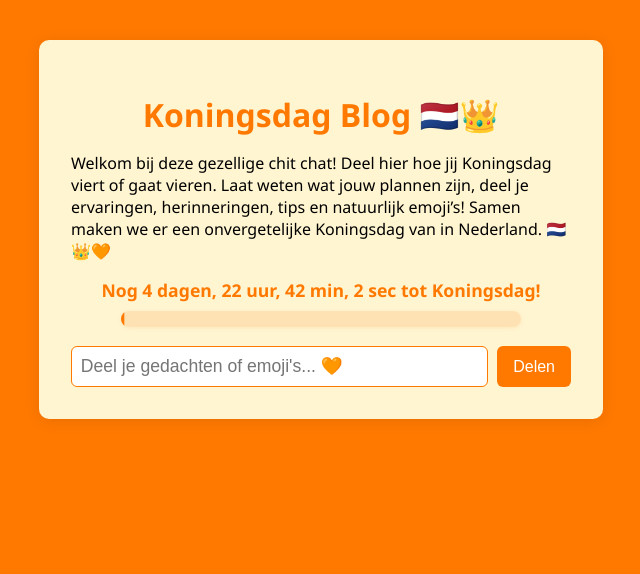
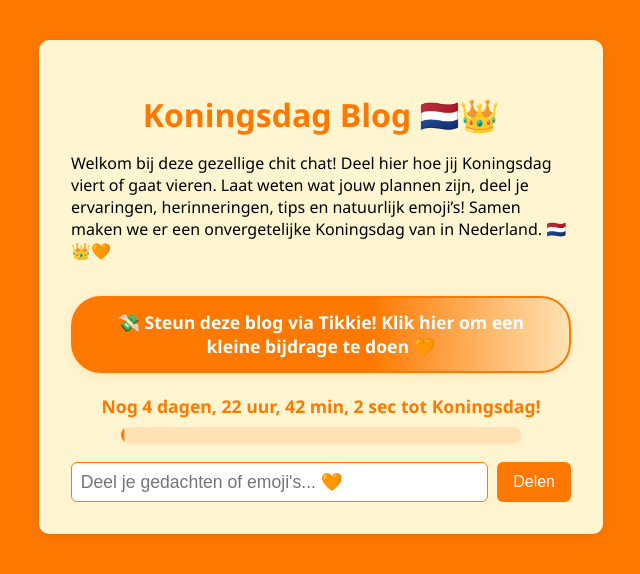
Before and after one commit to theookyere/kingsday-ui-blog, a Flask app: page / in a window 1280 px wide. Shown: the top 574 px of the page, without its empty margins (319-959 px from the left). Run offline with Flask 3, Linux system fonts and the light colour scheme; data that the repository does not hold is empty.

Commit message:
Add files via upload

```diff
--- a/static/style.css
+++ b/static/style.css
@@ -92,3 +92,26 @@ button:hover {
     border-radius: 10px 0 0 10px;
     transition: width 0.6s cubic-bezier(.4,2,.6,1);
 }
+.tikkie-support {
+    display: inline-block;
+    background: linear-gradient(90deg, #ff7900 60%, #ffe2b3 100%);
+    color: #fff;
+    font-weight: bold;
+    font-size: 1.1em;
+    padding: 0.7em 1.5em;
+    border-radius: 30px;
+    margin: 1em auto 1.2em auto;
+    text-align: center;
+    text-decoration: none;
+    box-shadow: 0 2px 12px rgba(255,121,0,0.13);
+    transition: transform 0.15s, box-shadow 0.15s, background 0.3s;
+    border: 2px solid #ff7900;
+}
+.tikkie-support:hover {
+    background: linear-gradient(90deg, #ffe2b3 60%, #ff7900 100%);
+    color: #ff7900;
+    border: 2px solid #ff7900;
+    transform: scale(1.06);
+    box-shadow: 0 4px 18px rgba(255,121,0,0.22);
+    text-decoration: none;
+}
--- a/templates/index.html
+++ b/templates/index.html
@@ -10,6 +10,9 @@
     <div class="container">
         <h1>Koningsdag Blog 🇳🇱👑</h1>
         <p class="blog-description">Welkom bij deze gezellige chit chat! Deel hier hoe jij Koningsdag viert of gaat vieren. Laat weten wat jouw plannen zijn, deel je ervaringen, herinneringen, tips en natuurlijk emoji’s! Samen maken we er een onvergetelijke Koningsdag van in Nederland. 🇳🇱👑🧡</p>
+        <a href="https://tikkie.me/pay/fkd77ohq1epjbk5pev3t" target="_blank" class="tikkie-support">
+            💸 Steun deze blog via Tikkie! Klik hier om een kleine bijdrage te doen 🧡
+        </a>
         <div id="countdown-container">
             <div id="countdown"></div>
             <div id="progress-bar-bg">
```
